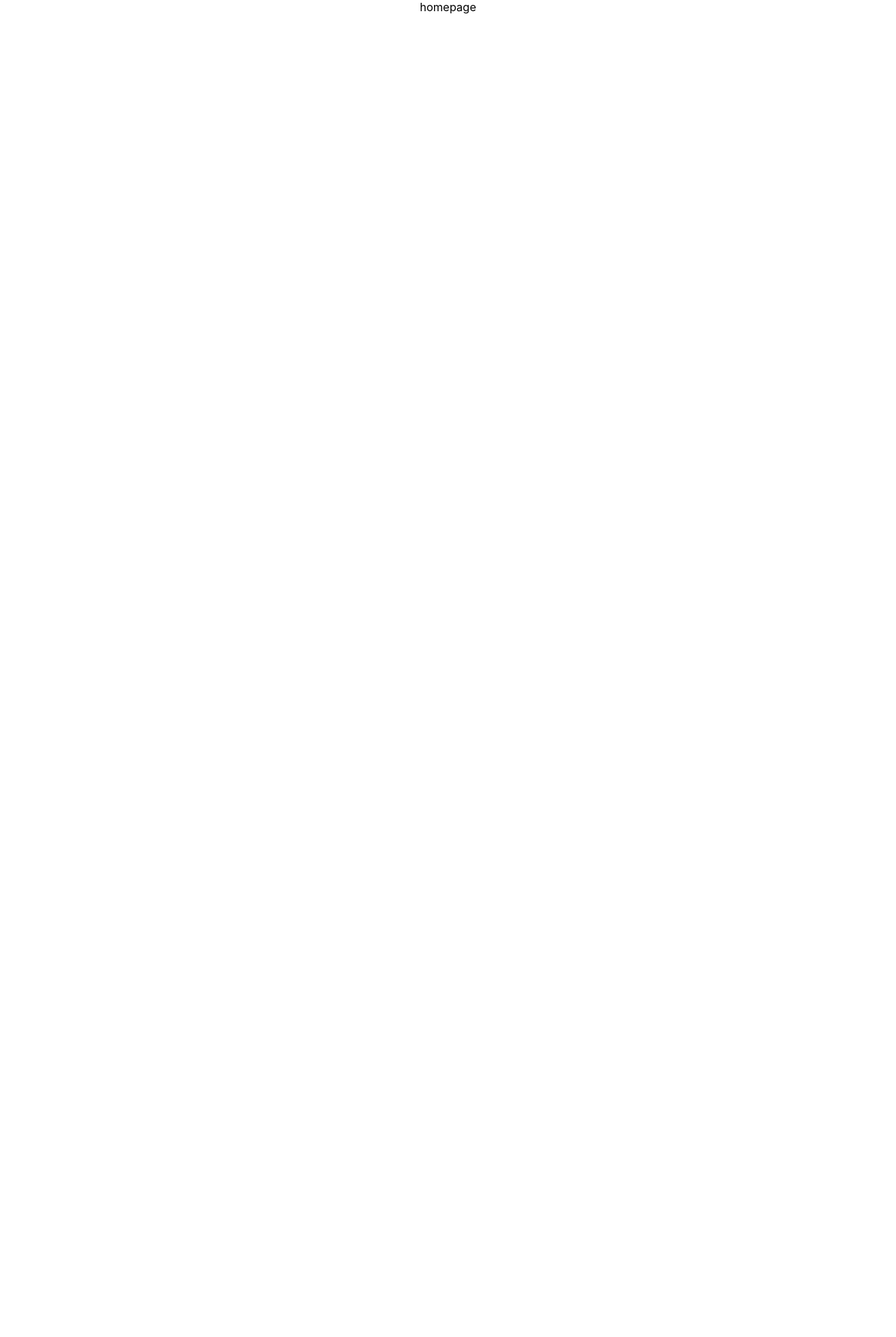
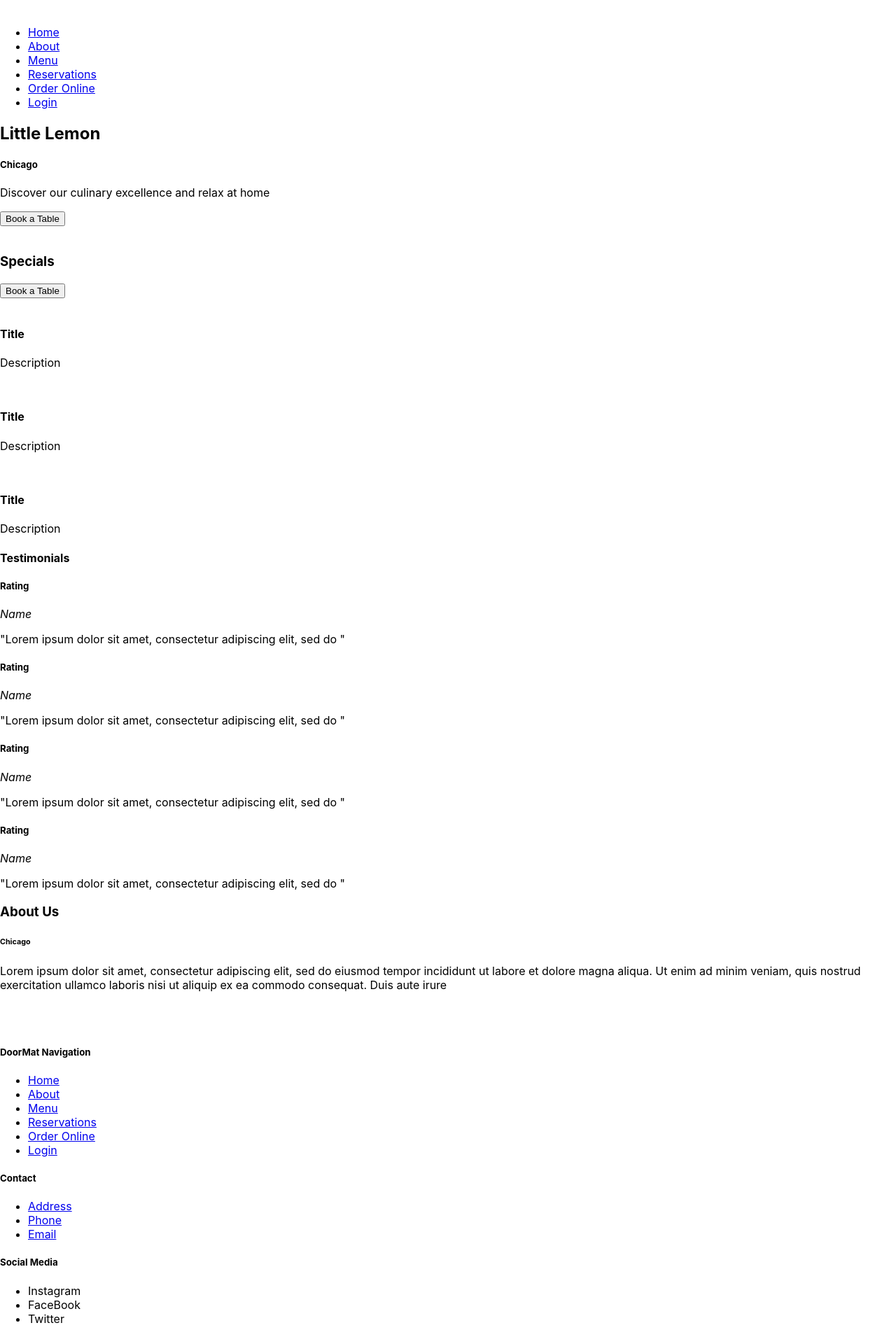
Before and after one commit to iiishita05/littleLemon, a React (Create React App) app: page / in a window 1280 px wide. Shown: the whole page at 70% size. Before the commit the page ends 800 px from the top, so only its background shows below. Built offline with nearby package versions, Linux system fonts and the light colour scheme.

Commit message:
2nd commit

```diff
--- a/public/index.html
+++ b/public/index.html
@@ -1,6 +1,23 @@
 <!DOCTYPE html>
 <html lang="en">
   <head>
+<meta name="description"
+  content="Little Lemon is a neighborhood restaurant serving fresh and locally sourced cuisine. Enjoy delicious meals in a cozy and inviting atmosphere." />
+
+<meta property="og:title" content="Little Lemon - Fresh and Local Cuisine" />
+
+
+
+<meta property="og:description"
+  content="Visit Little Lemon restaurant for a delightful meal made with fresh, locally sourced ingredients. Perfect for dining with family or friends!" />
+
+
+<meta property="og:image" content="https://www.google.com/url?sa=i&url=https%3A%2F%2Fwww.facebook.com%2Fp%2FLittle-Lemon-100071207536307%2F%3Flocale%3Dnn_NO&psig=AOvVaw1IeJ5TsPVuH0x9n8-ZkQZz&ust=1729419702909000&source=images&cd=vfe&opi=89978449&ved=0CBQQjRxqFwoTCNjXs9ycmokDFQAAAAAdAAAAABAE" />
+
+
+
+
+
     <meta charset="utf-8" />
     <link rel="icon" href="%PUBLIC_URL%/favicon.ico" />
     <meta name="viewport" content="width=device-width, initial-scale=1" />
--- a/src/App.js
+++ b/src/App.js
@@ -1,10 +1,189 @@
-import './App.css';
+import "./App.css";
 
 function App() {
   return (
-    <div className="App">
-      homepage
-    </div>
+    <>
+      <header>
+        <nav>
+          <img src="" alt="" />
+          <ul>
+            <li>
+              <a href="#">Home</a>
+            </li>
+            <li>
+              <a href="#">About</a>
+            </li>
+            <li>
+              <a href="#">Menu</a>
+            </li>
+            <li>
+              <a href="#">Reservations</a>
+            </li>
+            <li>
+              <a href="#">Order Online</a>
+            </li>
+            <li>
+              <a href="#">Login</a>
+            </li>
+          </ul>
+        </nav>
+      </header>
+      <main>
+        <section className="hero-section">
+          <div className="hero-container-desc">
+            <h1>Little Lemon</h1>
+            <h5>Chicago</h5>
+            <p>Discover our culinary excellence and relax at home</p>
+            <button>Book a Table</button>
+          </div>
+          <div className="hero-container-pic">
+            <img src="" alt="" />
+          </div>
+        </section>
+
+        <section className="Highlights">
+          <h3>Specials</h3>
+          <span>
+            <button>Book a Table</button>
+          </span>
+          <div className="highlight-container">
+            <div className="highlight-item">
+              <img src="" alt="" />
+              <h4>Title</h4>
+              <p>Description</p>
+            </div>
+            <div className="highlight-item">
+              <img src="" alt="" />
+              <h4>Title</h4>
+              <p>Description</p>
+            </div>
+            <div className="highlight-item">
+              <img src="" alt="" />
+              <h4>Title</h4>
+              <p>Description</p>
+            </div>
+          </div>
+        </section>
+        <section className="testimonials">
+          <h4>Testimonials</h4>
+          <div className="testimonial-container">
+            <div className="testimonial-container-item">
+              <h5>Rating</h5>
+              <img src="" alt="" />
+              <span>
+                <cite>Name</cite>
+              </span>
+              <p>
+                "Lorem ipsum dolor sit amet, consectetur adipiscing elit, sed do
+                "
+              </p>
+            </div>
+            <div className="testimonial-container-item">
+              <h5>Rating</h5>
+              <img src="" alt="" />
+              <span>
+                <cite>Name</cite>
+              </span>
+              <p>
+                "Lorem ipsum dolor sit amet, consectetur adipiscing elit, sed do
+                "
+              </p>
+            </div>
+            <div className="testimonial-container-item">
+              <h5>Rating</h5>
+              <img src="" alt="" />
+              <span>
+                <cite>Name</cite>
+              </span>
+              <p>
+                "Lorem ipsum dolor sit amet, consectetur adipiscing elit, sed do
+                "
+              </p>
+            </div>
+            <div className="testimonial-container-item">
+              <h5>Rating</h5>
+              <img src="" alt="" />
+              <span>
+                <cite>Name</cite>
+              </span>
+              <p>
+                "Lorem ipsum dolor sit amet, consectetur adipiscing elit, sed do
+                "
+              </p>
+            </div>
+          </div>
+        </section>
+        <section className="about">
+          <div className="about-container">
+            <div className="about-container-item">
+              <h3>About Us</h3>
+              <h6>Chicago</h6>
+              <p>
+                Lorem ipsum dolor sit amet, consectetur adipiscing elit, sed do
+                eiusmod tempor incididunt ut labore et dolore magna aliqua. Ut
+                enim ad minim veniam, quis nostrud exercitation ullamco laboris
+                nisi ut aliquip ex ea commodo consequat. Duis aute irure
+              </p>
+            </div>
+            <div className="about-container-item">
+              <img src="" alt="" />
+            </div>
+          </div>
+        </section>
+      </main>
+      <footer>
+        <div className="footer-container">
+          <div className="footer-container-item">
+            <img src="" alt="" />
+          </div>
+          <div className="footer-container-item">
+            <h5>DoorMat Navigation</h5>
+            <ul>
+              <li>
+                <a href="#">Home</a>
+              </li>
+              <li>
+                <a href="#">About</a>
+              </li>
+              <li>
+                <a href="#">Menu</a>
+              </li>
+              <li>
+                <a href="#">Reservations</a>
+              </li>
+              <li>
+                <a href="#">Order Online</a>
+              </li>
+              <li>
+                <a href="#">Login</a>
+              </li>
+            </ul>
+          </div>
+          <div className="footer-container-item">
+            <h5>Contact</h5>
+            <ul>
+              <li>
+                <a href="#">Address</a>
+              </li>
+              <li>
+                <a href="#">Phone</a>
+              </li>
+              <li>
+                <a href="#">Email</a>
+              </li>
+            </ul>
+          </div>
+          <div className="footer-container-item">
+            <h5>Social Media</h5>
+            <ul>
+              <li href="#">Instagram</li>
+              <li href="#">FaceBook</li>
+              <li href="#">Twitter</li>
+            </ul>
+          </div>
+        </div>
+      </footer>
+    </>
   );
 }
 
```
